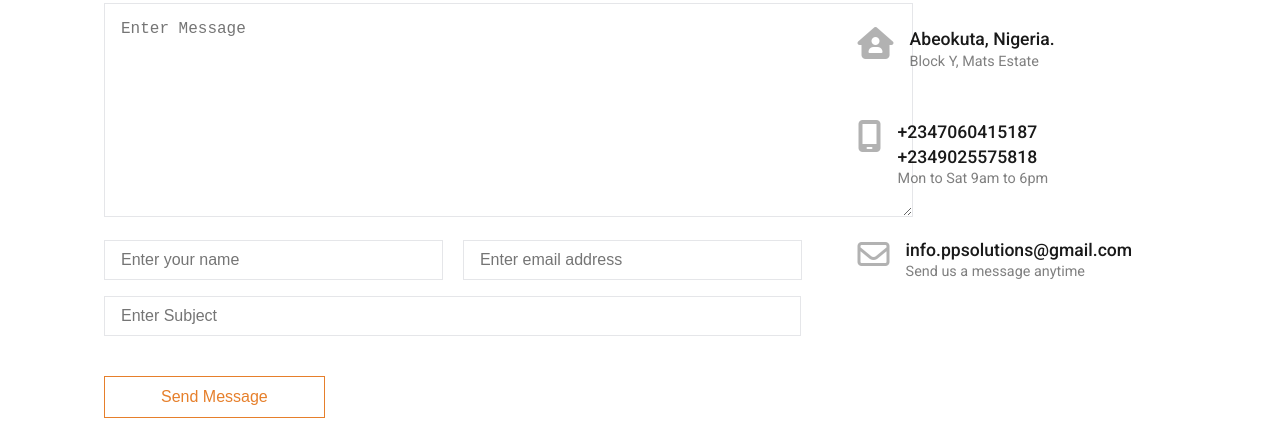
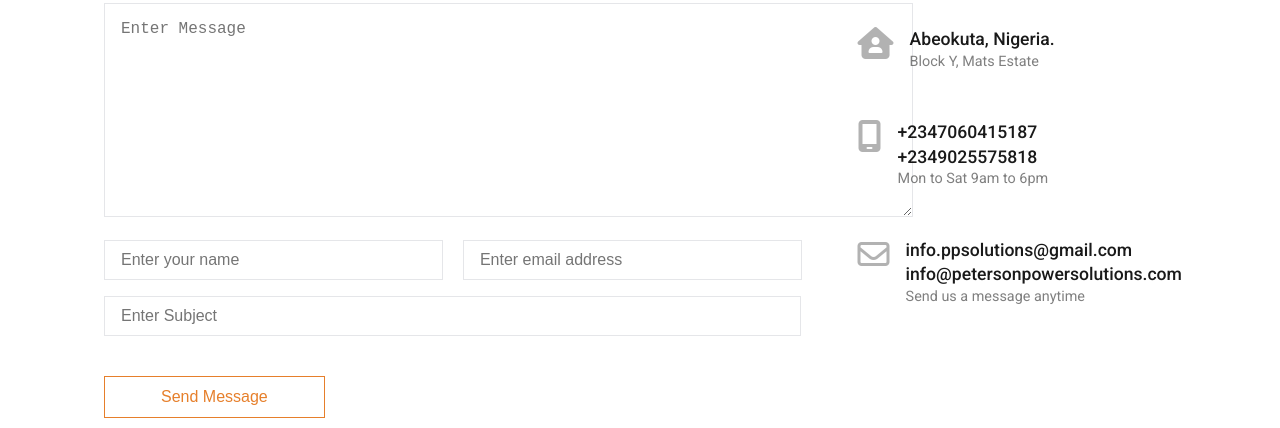
Before and after one commit to Gabriel-Yashim/pps_frontendSite, a plain HTML site: page contact.html in a window 1280 px wide. Shown: the part 869-1297 px from the top of the page. Drawn offline with Linux system fonts and the light colour scheme.

Commit message:
Update contact.html

```diff
--- a/contact.html
+++ b/contact.html
@@ -106,6 +106,7 @@
                         </div>
                         <div>
                             <h3>info.ppsolutions@gmail.com</h3>
+                            <h3>info@petersonpowersolutions.com</h3>
                             <p>Send us a message anytime</p>
                         </div>
                     </div>
```
